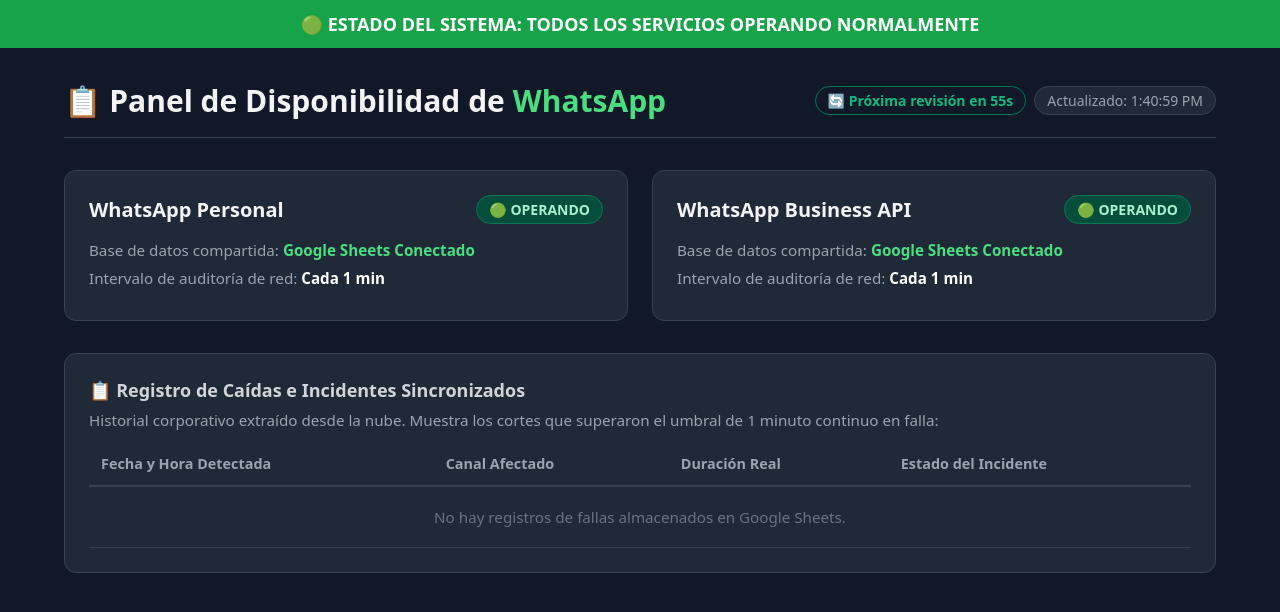
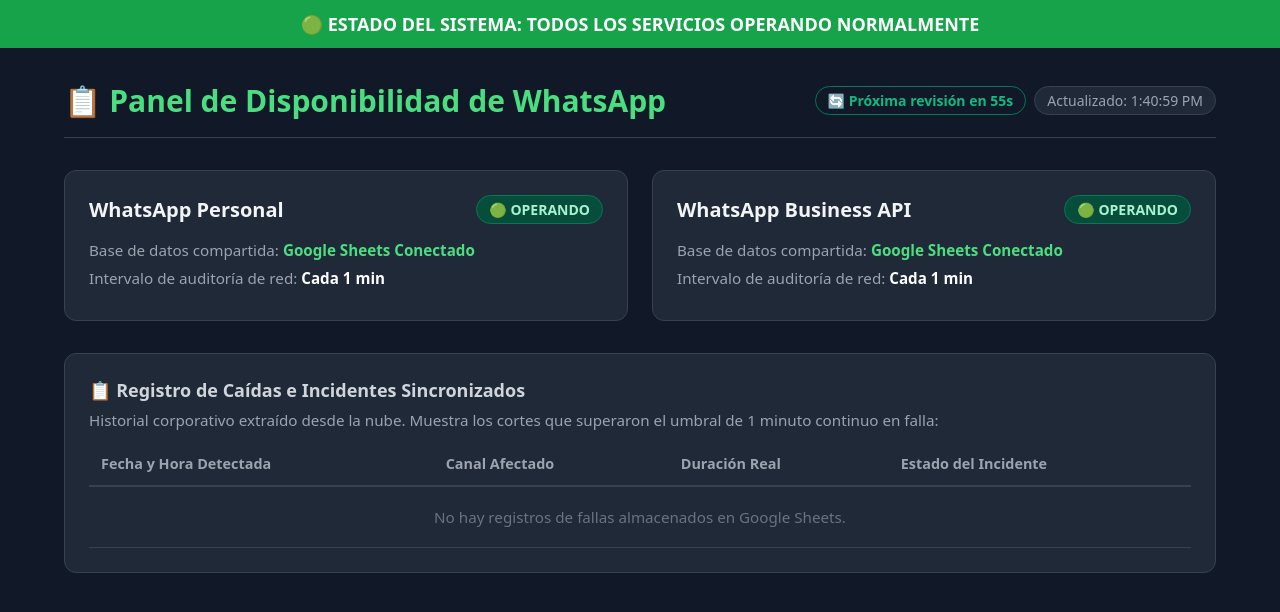
Before and after one commit to sebarod-tech/whatsapp, a plain HTML site: page index.html in a window 1280 px wide. Drawn offline with Linux system fonts and the light colour scheme; no server answers.

Commit message:
Update index.html

```diff
--- a/index.html
+++ b/index.html
@@ -42,7 +42,7 @@
 
     <div class="contenedor">
         <header class="header">
-            <h1 class="titulo">📋 Panel de Disponibilidad de <span style="color: #4ade80;">WhatsApp</span></h1>
+            <h1 class="titulo">📋 <span style="color: #4ade80;">Panel de Disponibilidad de WhatsApp</span></h1>
             <div class="contenedor-badges">
                 <span id="txt-contador" class="badge-contador">🔄 Sincronizando...</span>
                 <span id="txt-actualizado" class="badge-tiempo">Actualizado: Conectando...</span>
```
